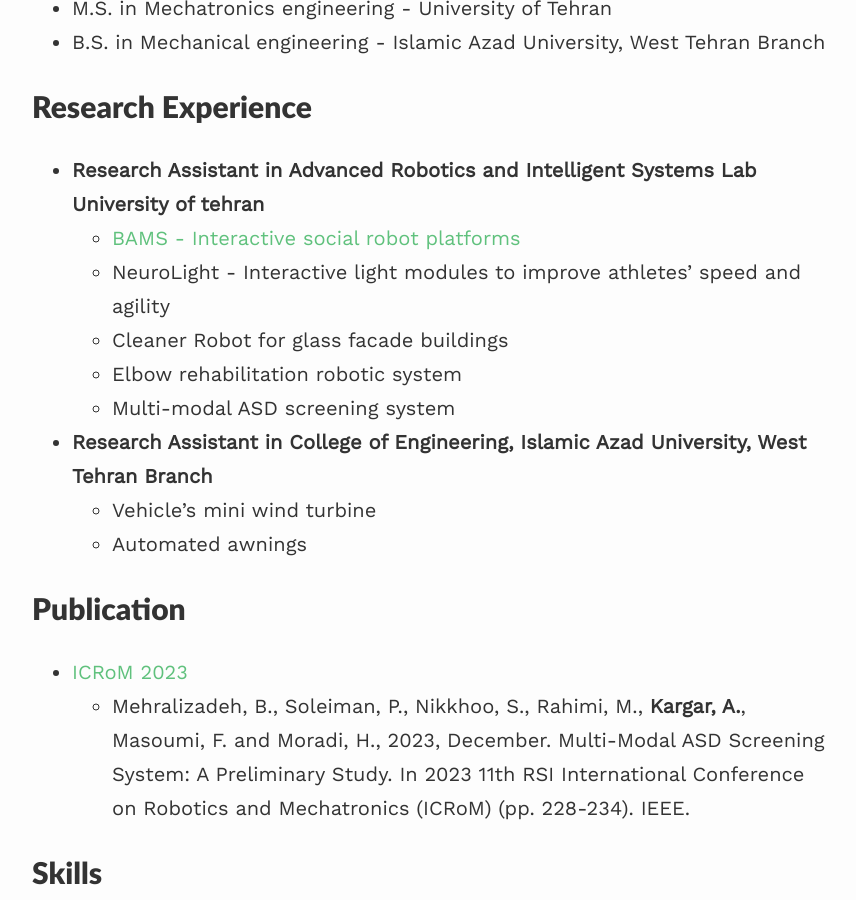
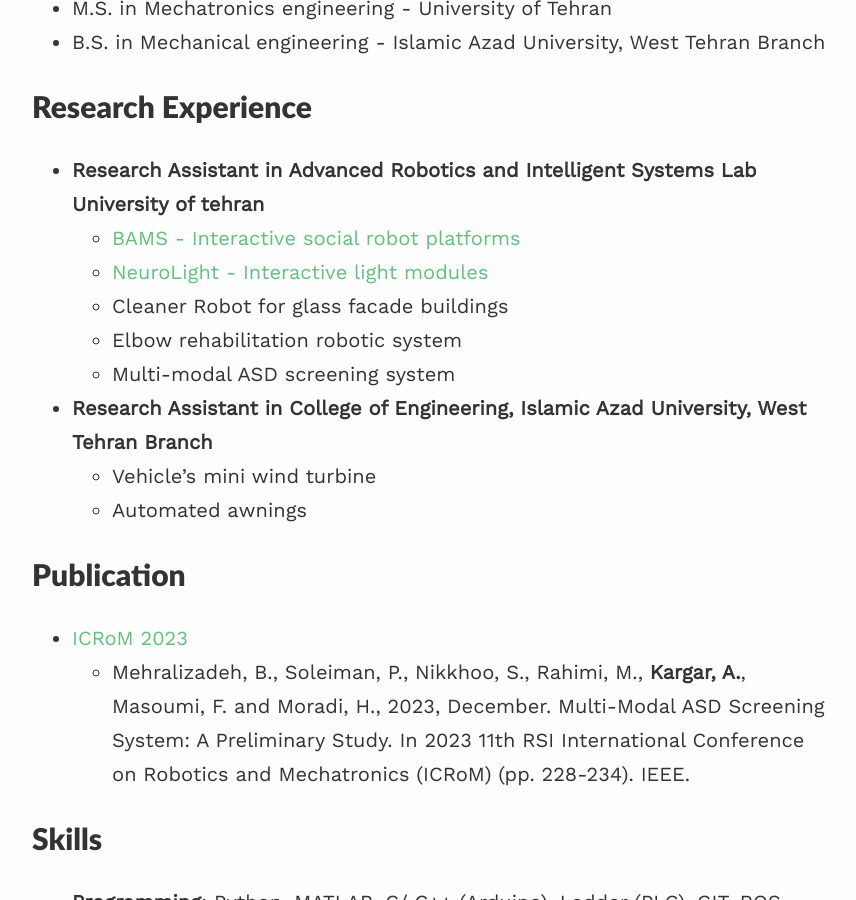
Before and after one commit to alireza-kargar/alireza-kargar.github.io, a Jekyll site: the page built from index.md, in a window 1280 px wide and 900 px high, scrolled down 1007 px. Shown: the whole window, without its empty margins (208-1064 px from the left). Built offline with Jekyll 4.4.1, drawn with Linux system fonts in a browser that asks for light colours; nearby versions of some CDN libraries.

Commit message:
make hyperLink for neurolight project

```diff
--- a/index.md
+++ b/index.md
@@ -26,7 +26,7 @@
 
 - **Research Assistant in Advanced Robotics and Intelligent Systems Lab University of tehran**
   - [BAMS - Interactive social robot platforms](https://alireza-kargar.github.io//projects/bams/)
-  - NeuroLight - Interactive light modules to improve athletes' speed and agility
+  - [NeuroLight - Interactive light modules](https://alireza-kargar.github.io//projects/neurolight/)
   - Cleaner Robot for glass facade buildings
   - Elbow rehabilitation robotic system
   - Multi-modal ASD screening system
```
